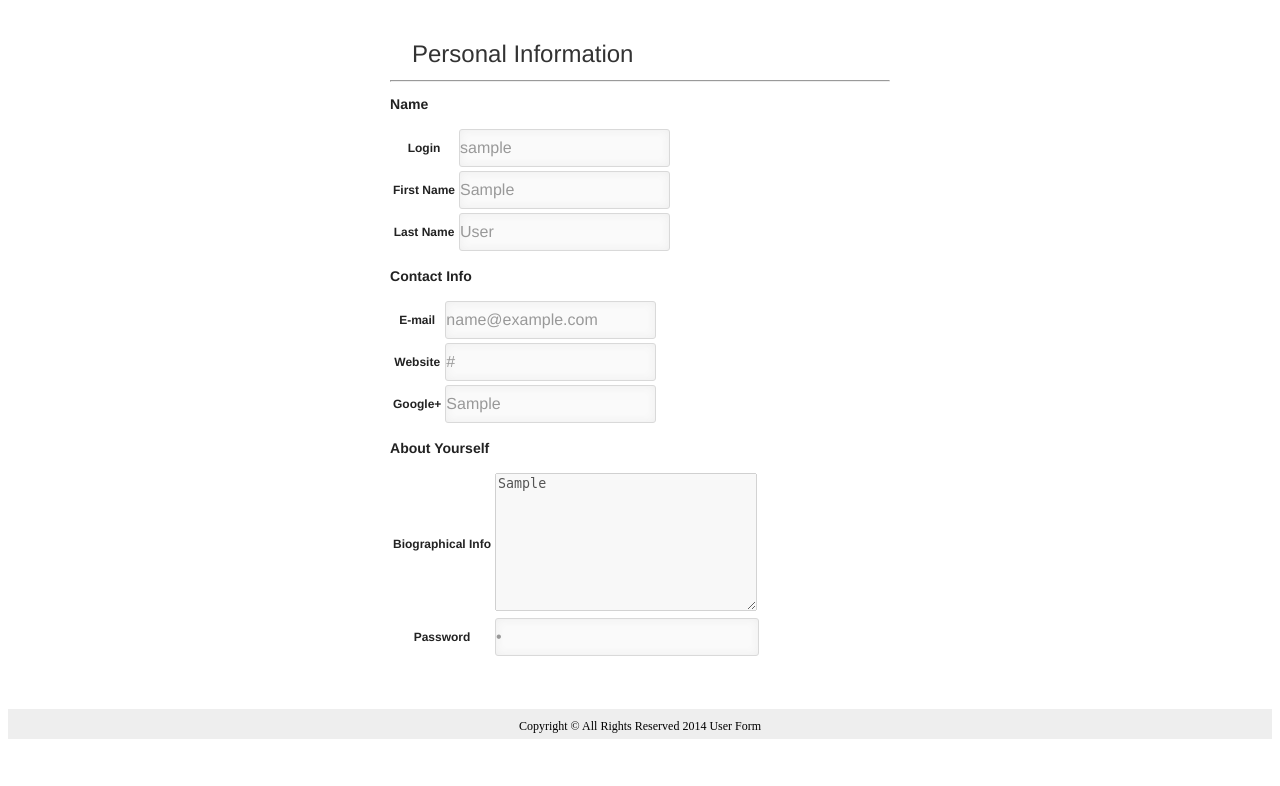
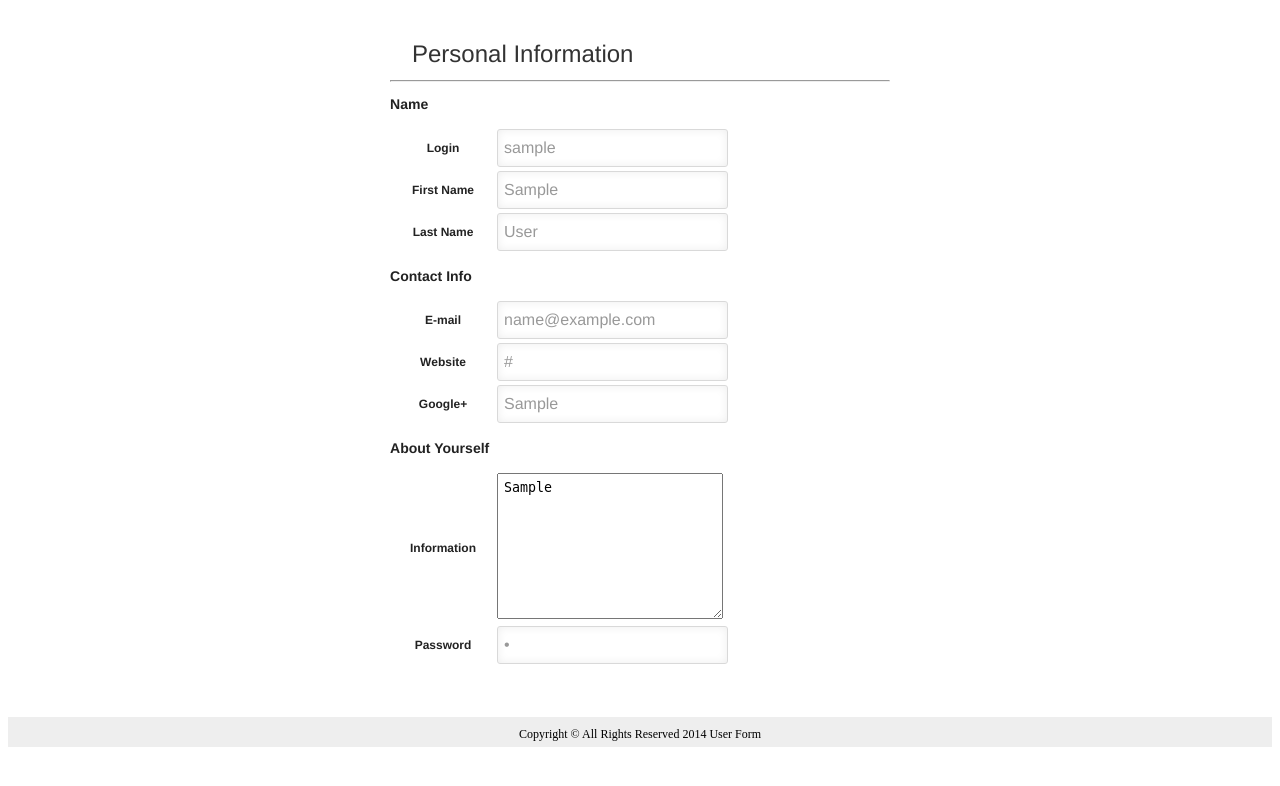
Before and after one commit to karmeljuk/user-form, a PHP site: page /result.php in a window 1280 px wide. Shown: the top 786 px of the page. Run offline with PHP 8.4, Linux system fonts and the light colour scheme; tables that the repository leaves empty or names only in its code hold one stand-in row (values such as "Sample post"); some libraries are stand-ins or nearby versions.

Commit message:
start upload

```diff
--- a/css/style.css
+++ b/css/style.css
@@ -91,9 +91,9 @@
 /** Fixes **/
 
 input {
-width:100%;
+    width:98%;
     font: 16px/24px Helvetica Neue, "Arial", Helvetica, Verdana, sans-serif;
-    padding: 6px 0;
+    padding: 6px;
     color: #999999;
     border: 1px solid #d9d9d9;
     outline: none;
@@ -114,6 +114,8 @@ width:100%;
 textarea {
     background: transparent url(../images/textarea-bg.png) repeat-x 0 0 scroll\9;
     height: 132px;
+    width:96%;
+    padding: 6px;
 }
 
 .submit input {
@@ -155,6 +157,11 @@ textarea {
   	height: 0;
 }
 
+/** Result Page */
+.form-table th {
+    width: 100px;
+}
+
 /** Footer */
 
 footer {
--- a/result.php
+++ b/result.php
@@ -39,7 +39,7 @@
                 <label for="user_login">Login</label>
             </th>
             <td>
-                <input type="text" class="regular-text" disabled="disabled" value="<?=$row['login']; ?>" id="user_login" name="user_login">
+                <input type="text" class="regular-text" readonly="readonly" value="<?=$row['login']; ?>" id="user_login" name="user_login">
             </td>
         </tr>
 
@@ -48,7 +48,7 @@
                 <label for="first_name">First Name</label>
             </th>
             <td>
-                <input type="text" class="regular-text" disabled="disabled"  value="<?=$row['first_name']; ?>" id="first_name" name="first_name">
+                <input type="text" class="regular-text" readonly="readonly"  value="<?=$row['first_name']; ?>" id="first_name" name="first_name">
             </td>
         </tr>
 
@@ -57,7 +57,7 @@
                 <label for="last_name">Last Name</label>
             </th>
             <td>
-                <input type="text" class="regular-text" disabled="disabled"  value="<?=$row['last_name']; ?>" id="last_name" name="last_name">
+                <input type="text" class="regular-text" readonly="readonly"  value="<?=$row['last_name']; ?>" id="last_name" name="last_name">
             </td>
         </tr>
     </tbody>
@@ -70,7 +70,7 @@
                 <label for="email">E-mail</label>
             </th>
             <td>
-                <input type="text" class="regular-text ltr" disabled="disabled"  value="<?=$row['email']; ?>" id="email" name="email">
+                <input type="text" class="regular-text ltr" readonly="readonly"  value="<?=$row['email']; ?>" id="email" name="email">
             </td>
         </tr>
 
@@ -79,7 +79,7 @@
                 <label for="url">Website</label>
             </th>
             <td>
-                <input type="text" class="regular-text code" disabled="disabled"  value="<?=$row['website']; ?>" id="url" name="url">
+                <input type="text" class="regular-text code" readonly="readonly"  value="<?=$row['website']; ?>" id="url" name="url">
             </td>
         </tr>
         <tr>
@@ -87,7 +87,7 @@
                 <label for="jabber">Google+</label>
             </th>
             <td>
-                <input type="text" class="regular-text" disabled="disabled"  value="<?=$row['google_plus']; ?>" id="google_plus" name="google_plus">
+                <input type="text" class="regular-text" readonly="readonly"  value="<?=$row['google_plus']; ?>" id="google_plus" name="google_plus">
             </td>
         </tr>
     </tbody>
@@ -97,10 +97,10 @@
     <tbody>
         <tr>
             <th>
-                <label for="description">Biographical Info</label>
+                <label for="description">Information</label>
             </th>
             <td>
-                <textarea cols="30" rows="5" id="description" disabled="disabled"  name="description"><?=$row['information']; ?></textarea>
+                <textarea rows="5" id="description" readonly="readonly"  name="description"><?=$row['information']; ?></textarea>
             </td>
         </tr>
 
@@ -109,7 +109,7 @@
                 <label for="pass1">Password</label>
             </th>
             <td>
-                <input type="password" autocomplete="off" disabled="disabled"  value="<?=$row['password']; ?>" size="16" class="regular-text" id="password" name="password">
+                <input type="password" autocomplete="off" readonly="readonly"  value="<?=$row['password']; ?>" class="regular-text" id="password" name="password">
             </td>
         </tr>
     </tbody>
```
